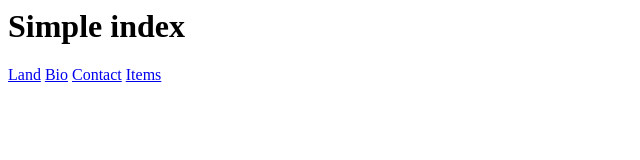
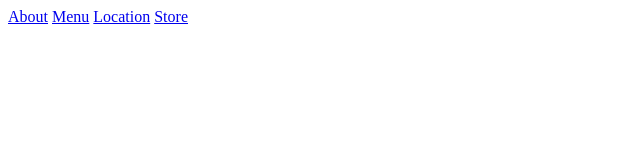
Before and after one commit to NLCaceres/s-Site, a plain HTML site: page index.html in a window 1280 px wide. Shown: the whole page, without its empty margins (0-640 px from the left). Drawn offline with Linux system fonts and the light colour scheme.

Commit message:
page consolidation
deleted other pages, added basic information and layout to index.html

```diff
--- a/index.html
+++ b/index.html
@@ -1,9 +1,22 @@
-<h1> Simple index </h1>
+<!-- begin metatags -->
+<meta name="description" content="">
+<meta name="keywords" content="bad coffee, coffee, costa mesa, specialty coffee, wifi, tea, study, orange county, southern california">
+<meta charset="utf-8" name="viewport" content="width=device-width, initial-scale=1.0, maximum-scale=1.0, minimum-scale=1.0, user-scalable=no">
 
-<a href="landing.html">Land</a>
+<!DOCTYPE html>
+<html>
 
-<a href="bio.html">Bio</a>
+<head>
+	<title>Bad Coffee</title>
+</head>
 
-<a href="contact.html">Contact</a>
+<body>
+	<nav>
+		<!-- only store page links out-->
+		<a href="#about">About</a>
+		<a href="#menu">Menu</a>
+		<a href="#location">Location</a>
+		<a href="https://badcoffee.co/store/">Store</a>
+	</nav>
 
-<a href="store.html">Items</a>
+	<h1>
```
Also changed, not shown: bio.html (deleted, +0 -1 lines), contact.html (deleted, +0 -1 lines), landing.html (deleted, +0 -1 lines).
